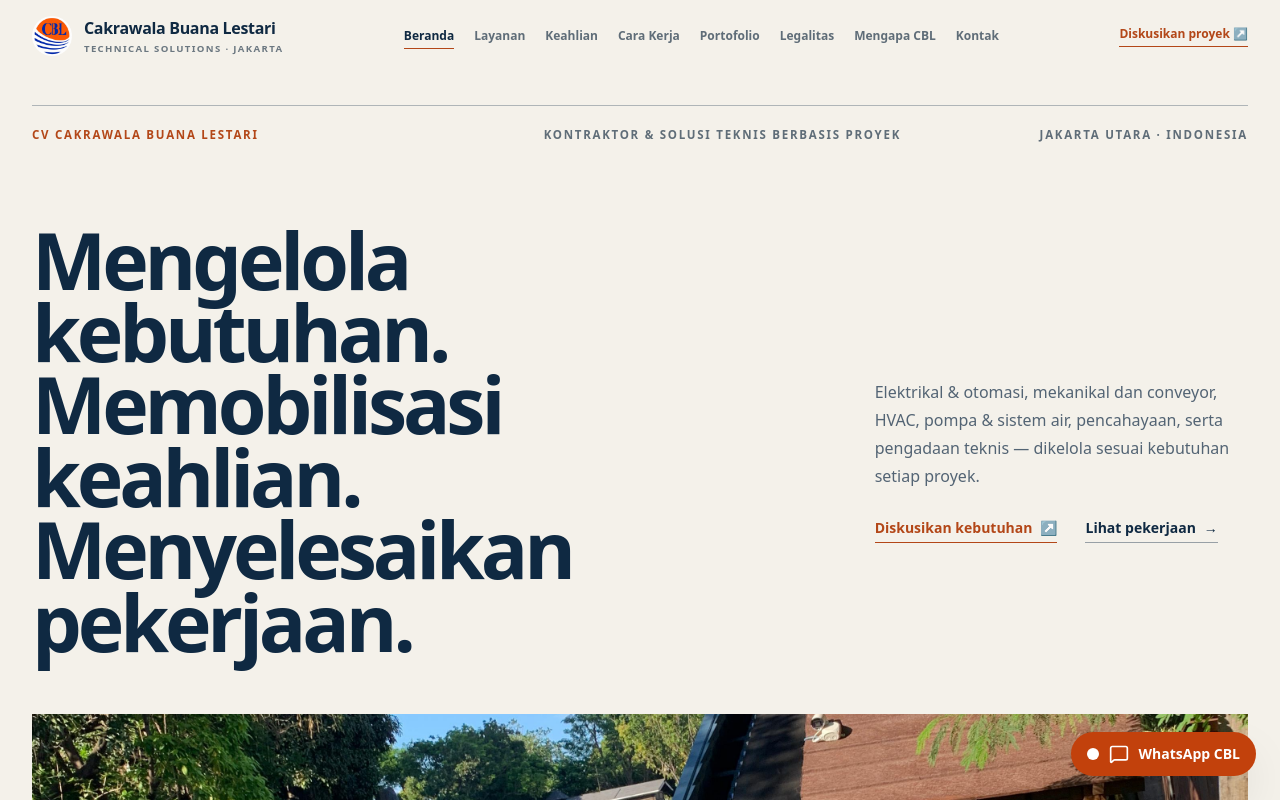
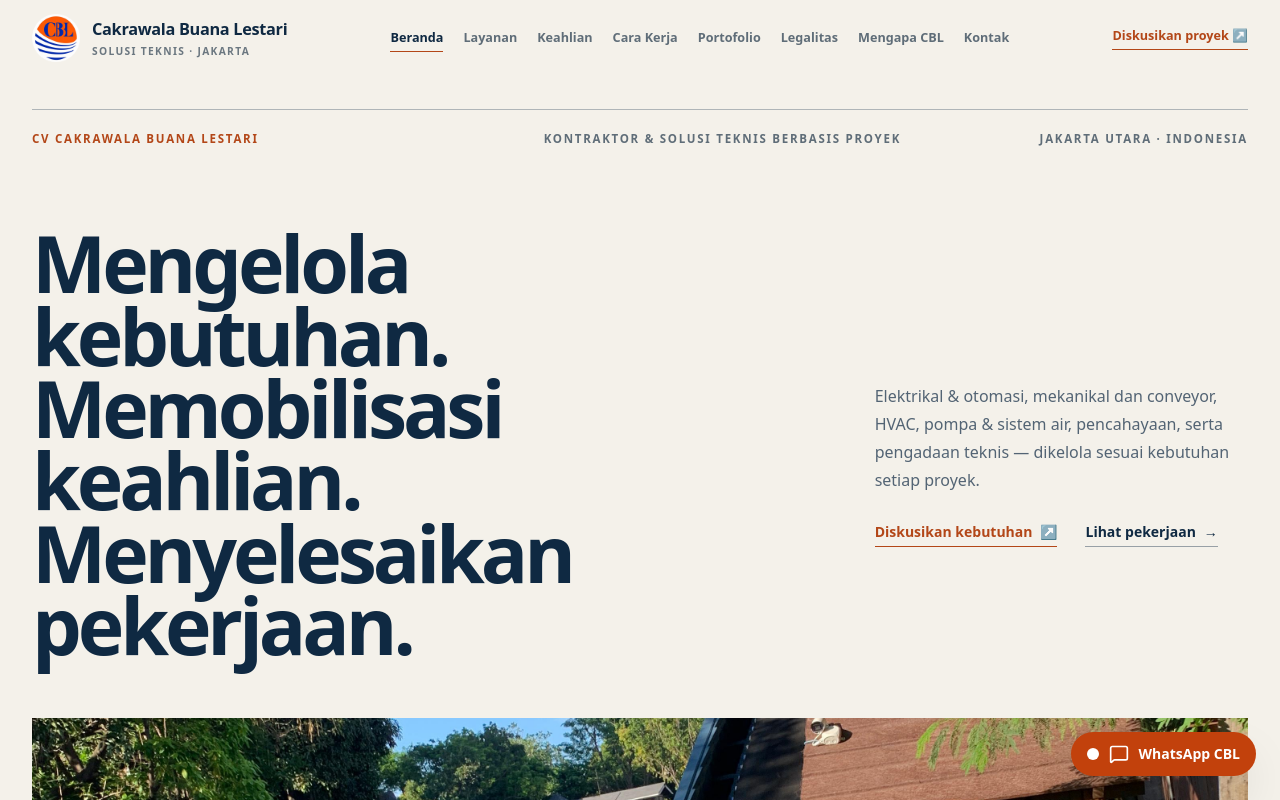
Before and after one commit to mikaelzo-blip/cbl-immersive-web-blueprint, a Next.js app: page / in a window 1280 px wide. Shown: the top 800 px of the page. Built offline with nearby package versions, Linux system fonts and the light colour scheme; no server answers.

Commit message:
style: improve header readability and compact breakpoints

```diff
--- a/src/components/layout/Header.tsx
+++ b/src/components/layout/Header.tsx
@@ -70,7 +70,7 @@ export function Header() {
       const sectionId = itemHref.substring(1);
       const targetEl = document.getElementById(sectionId);
       if (targetEl) {
-        const headerOffset = 80;
+        const headerOffset = 88;
         const elementPosition = targetEl.getBoundingClientRect().top;
         const offsetPosition = elementPosition + window.pageYOffset - headerOffset;
 
@@ -95,36 +95,36 @@ export function Header() {
       <header
         className={cn(
           'sticky top-0 z-40 w-full border-b bg-[#F4F1EA]/96 transition-[padding,border-color,background-color] duration-200',
-          isScrolled ? 'border-[#0F2942]/15 py-3 backdrop-blur-md' : 'border-transparent py-4'
+          isScrolled ? 'border-[#0F2942]/15 py-2.5 backdrop-blur-md' : 'border-transparent py-3.5'
         )}
       >
-        <Container className="flex items-center justify-between gap-8">
+        <Container className="flex items-center justify-between gap-5 xl:gap-7">
           <Link
             href="/"
             onClick={(e) => handleNavClick(e, '/')}
             className="flex min-w-0 items-center gap-3 focus-visible:outline-2 focus-visible:outline-[#0E6BA8]"
           >
-            <div className="relative h-9 w-9 shrink-0 sm:h-10 sm:w-10">
+            <div className="relative h-10 w-10 shrink-0 sm:h-11 sm:w-11 xl:h-12 xl:w-12">
               <Image
                 src="/logo/cbl-logo.png"
                 alt="Logo CV Cakrawala Buana Lestari"
-                width={40}
-                height={40}
+                width={48}
+                height={48}
                 className="h-full w-full object-contain"
                 priority
               />
             </div>
             <div className="min-w-0">
-              <span className="block truncate text-sm font-semibold tracking-[-0.02em] text-[#0F2942] sm:text-base">
+              <span className="block truncate text-[0.9rem] font-semibold tracking-[-0.02em] text-[#0F2942] sm:text-base xl:text-[1.02rem]">
                 Cakrawala Buana Lestari
               </span>
-              <span className="mt-0.5 hidden text-[0.6rem] font-semibold uppercase tracking-[0.14em] text-[#6B7780] sm:block">
-                Technical solutions · Jakarta
+              <span className="mt-0.5 hidden text-[0.64rem] font-semibold uppercase tracking-[0.13em] text-[#6B7780] sm:block">
+                Solusi teknis · Jakarta
               </span>
             </div>
           </Link>
 
-          <nav className="hidden items-center gap-5 xl:flex" aria-label="Navigasi Utama">
+          <nav className="hidden items-center gap-5 xl:flex 2xl:gap-6" aria-label="Navigasi Utama">
             {mainNavItems.map((item) => {
               const href = resolveSectionHref(item.href, pathname);
               const isActive = checkIsActive(item.href);
@@ -136,7 +136,7 @@ export function Header() {
                   onClick={(e) => handleNavClick(e, item.href)}
                   aria-current={isActive ? 'page' : undefined}
                   className={cn(
-                    'border-b py-1 text-xs font-semibold transition-colors duration-150',
+                    'border-b py-1 text-[0.79rem] font-semibold transition-colors duration-150',
                     isActive
                       ? 'border-[#B34718] text-[#0F2942]'
                       : 'border-transparent text-[#5F6D78] hover:border-[#0F2942]/30 hover:text-[#0F2942]'
@@ -148,12 +148,12 @@ export function Header() {
             })}
           </nav>
 
-          <div className="hidden shrink-0 lg:flex lg:items-center lg:gap-5">
+          <div className="hidden shrink-0 xl:flex xl:items-center">
             <a
               href={whatsappHref}
               target="_blank"
               rel="noopener noreferrer"
-              className="border-b border-[#B34718] pb-1 text-xs font-semibold text-[#B34718] transition-colors hover:text-[#8F3413]"
+              className="border-b border-[#B34718] pb-1 text-[0.79rem] font-semibold text-[#B34718] transition-colors hover:text-[#8F3413]"
             >
               Diskusikan proyek ↗
             </a>
@@ -162,12 +162,12 @@ export function Header() {
           <button
             type="button"
             onClick={() => setIsMobileMenuOpen(true)}
-            className="p-2 text-[#0F2942] xl:hidden"
+            className="-mr-1 flex h-11 w-11 items-center justify-center text-[#0F2942] xl:hidden"
             aria-expanded={isMobileMenuOpen}
             aria-controls="mobile-navigation"
             aria-label="Buka menu navigasi"
           >
-            <DynamicIcon name="Menu" size={24} />
+            <DynamicIcon name="Menu" size={25} />
           </button>
         </Container>
       </header>
```
